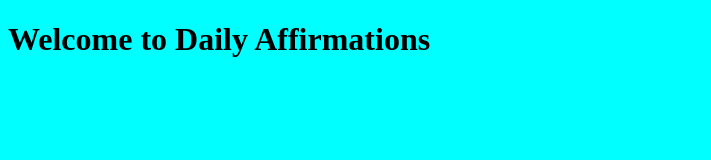
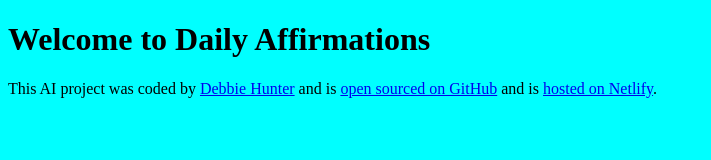
Before and after one commit to debahunter821-ux/Daily-Affirmation, a plain HTML site: page index.html in a window 1280 px wide. Shown: the whole page, without its empty margins (0-711 px from the left). Drawn offline with Linux system fonts and the light colour scheme.

Commit message:
created footer note

```diff
--- a/index.html
+++ b/index.html
@@ -8,6 +8,19 @@
   </head>
   <body>
     <h1>Welcome to Daily Affirmations</h1>
+    <footer>
+      This AI project was coded by
+      <a href="https://github.com/debbih" target="_blank">Debbie Hunter</a> and
+      is
+      <a href="https://github.com/debbih/daily-affirmations" target="_blank"
+        >open sourced on GitHub</a
+      >
+      and is
+      <a
+        href="https://app.netlify.com/projects/debsdailyaffirmation/overview
+        target="_blank"
+        >hosted on Netlify</a>.
+    </footer>
     <script src="src/index.js"></script>
   </body>
 </html>
```
